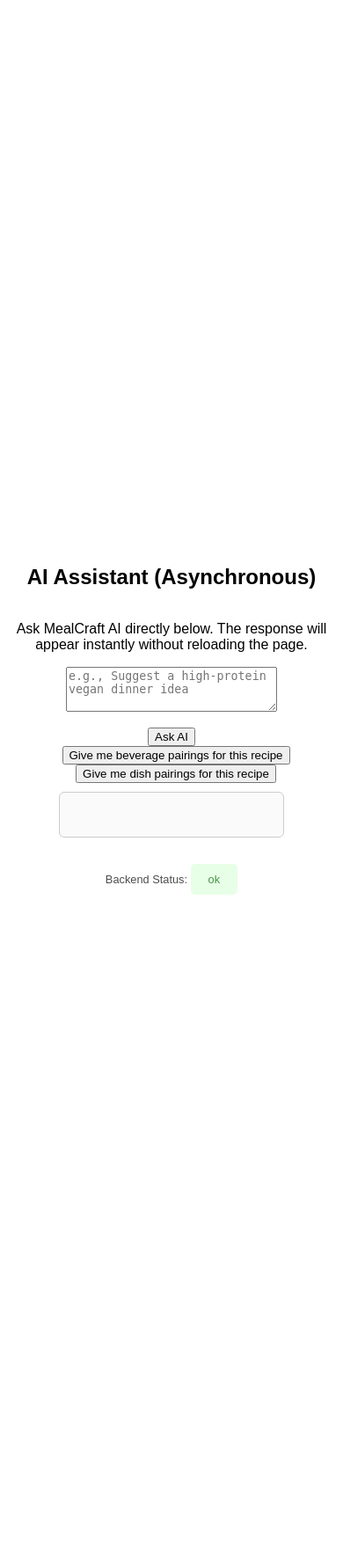
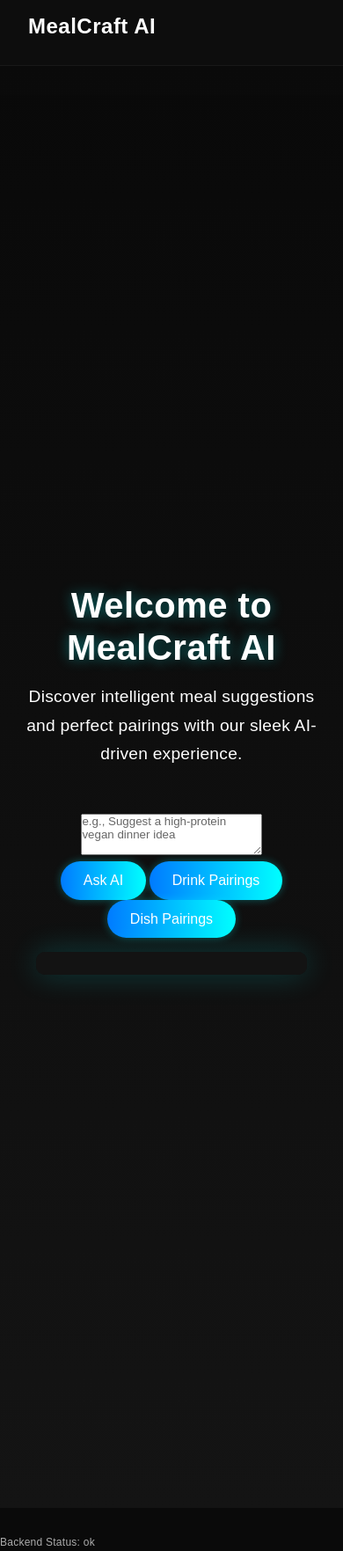
Before and after one commit to kranganatha/MealcraftAI, a Flask app: page / in a window 390 px wide. Shown: the whole page at 88% size. Before the commit the page ends 1017 px from the top, so only its background shows below. Run offline with Flask 3, Linux system fonts and the light colour scheme; a database or web service that is not in the repository returns one stand-in record (values such as "Sample title"); data that the repository does not hold is empty; some libraries are stand-ins or nearby versions.

Commit message:
UI update: unified text styling, enhanced glow radius, blue generation text, resolved double scroll guidance

```diff
--- /dev/null
+++ b/frontend/static/styles.css
@@ -0,0 +1,341 @@
+/* =============================
+   Dark & Moody Frontend Theme
+   Inspired by sleek car commercials
+   ============================= */
+
+/* Global resets */
+* {
+  margin: 0;
+  padding: 0;
+  box-sizing: border-box;
+  font-family: 'Poppins', sans-serif;
+}
+/* =============================
+   Typography and Text Formatting
+   ============================= */
+body {
+  font-size: 16px;
+  line-height: 1.6;
+  letter-spacing: 0.25px;
+  font-weight: 400;
+  font-family: 'Poppins', sans-serif;
+  color: #e0e0e0;
+}
+
+h1, h2, h3, h4, h5, h6 {
+  color: #ffffff;
+  font-weight: 600;
+  letter-spacing: 0.5px;
+  margin-bottom: 0.8rem;
+  line-height: 1.2;
+  text-transform: none;
+}
+
+p {
+  margin-bottom: 1.2rem;
+  color: #cccccc;
+  line-height: 1.7;
+  font-size: 1rem;
+}
+
+a {
+  color: #00ffff;
+  text-decoration: none;
+}
+
+a:hover {
+  color: #66ffff;
+  text-shadow: 0 0 4px rgba(0,255,255,0.6);
+}
+
+label {
+  font-size: 0.95rem;
+  color: #bbb;
+  display: block;
+  margin-bottom: 0.5rem;
+}
+
+small, .subtext {
+  font-size: 0.85rem;
+  color: #888;
+}
+
+::placeholder {
+  color: #666;
+}
+
+.text-center { text-align: center; }
+.text-muted { color: #777; }
+.text-highlight { color: #00ffff; }
+
+@media(max-width: 768px) {
+  body { font-size: 15px; }
+  h1 { font-size: 1.8rem; }
+  h2 { font-size: 1.5rem; }
+}
+
+html, body {
+  min-height: 100%;
+  background: #0a0a0a;
+  color: #f1f1f1;
+  overflow-x: hidden;
+  overflow-y: auto;
+  scroll-behavior: smooth;
+}
+
+/* Themed scrollbar styling */
+::-webkit-scrollbar {
+  width: 10px;
+}
+
+::-webkit-scrollbar-track {
+  background: #111;
+}
+
+::-webkit-scrollbar-thumb {
+  background: linear-gradient(180deg, #00ffff, #007bff);
+  border-radius: 10px;
+}
+
+::-webkit-scrollbar-thumb:hover {
+  background: linear-gradient(180deg, #00ffffcc, #007bffcc);
+}
+
+/* Cool gradient layers */
+body::before {
+  content: "";
+  position: fixed;
+  top: 0;
+  left: 0;
+  width: 100%;
+  height: 100%;
+  background: radial-gradient(ellipse at top, rgba(0, 255, 255, 0.08), transparent),
+              radial-gradient(ellipse at bottom, rgba(100, 100, 255, 0.05), transparent);
+  z-index: -1;
+}
+
+/* Smooth transitions for interactive elements */
+a, button {
+  transition: all 0.3s ease;
+}
+
+/* Header / Navigation */
+header {
+  background: rgba(15, 15, 15, 0.85);
+  backdrop-filter: blur(10px);
+  border-bottom: 1px solid rgba(255, 255, 255, 0.05);
+  display: flex;
+  align-items: center;
+  justify-content: space-between;
+  padding: 1rem 2rem;
+}
+
+header a {
+  color: #00ffff;
+  text-decoration: none;
+  font-weight: 500;
+  letter-spacing: 0.5px;
+}
+
+header a:hover {
+  color: #66ffff;
+  text-shadow: 0 0 5px #00ffff;
+}
+
+/* Hero section (for landing or profile) */
+.hero {
+  min-height: 100vh;
+  display: flex;
+  flex-direction: column;
+  justify-content: center;
+  align-items: center;
+  text-align: center;
+  background: linear-gradient(180deg, rgba(10,10,10,0.9), rgba(20,20,20,1));
+  position: relative;
+  padding: 4rem 1.5rem;
+  overflow: visible;
+}
+
+.hero h1 {
+  font-size: 4rem;
+  color: #ffffff;
+  text-shadow: 0 0 15px rgba(0, 255, 255, 0.4);
+  margin-bottom: 1rem;
+}
+
+.hero p {
+  font-size: 1.2rem;
+  color: #ffffff;
+  max-width: 600px;
+}
+
+.hero::after {
+  content: "";
+  position: absolute;
+  width: 300%;
+  height: 300%;
+  background: radial-gradient(circle at center, rgba(0, 255, 255, 0.07), transparent 70%);
+  animation: spin 30s linear infinite;
+  z-index: -1;
+}
+
+@keyframes spin {
+  from { transform: rotate(0deg); }
+  to { transform: rotate(360deg); }
+}
+
+/* Buttons */
+button, .btn {
+  background: linear-gradient(90deg, #007bff, #00ffff);
+  border: none;
+  color: #fff;
+  padding: 0.8rem 1.6rem;
+  border-radius: 50px;
+  font-size: 1rem;
+  cursor: pointer;
+  box-shadow: 0 0 10px rgba(0, 255, 255, 0.3);
+}
+
+button:hover, .btn:hover {
+  box-shadow: 0 0 20px rgba(0, 255, 255, 0.6);
+  transform: translateY(-2px);
+}
+
+/* Form styles (login/register) */
+form {
+  width: 100%;
+  max-width: 400px;
+  background: rgba(20, 20, 20, 0.85);
+  padding: 2rem;
+  border-radius: 12px;
+  box-shadow: 0 0 25px rgba(0, 255, 255, 0.15);
+  margin: 3rem auto;
+}
+
+form input {
+  width: 100%;
+  background: #111;
+  border: 1px solid rgba(255, 255, 255, 0.1);
+  border-radius: 8px;
+  color: #fff;
+  padding: 0.8rem;
+  margin: 0.8rem 0;
+  font-size: 1rem;
+}
+
+form input:focus {
+  border-color: #00ffff;
+  outline: none;
+  box-shadow: 0 0 10px rgba(0, 255, 255, 0.3);
+}
+
+form button {
+  width: 100%;
+  margin-top: 1rem;
+}
+
+/* Profile Page Layout */
+.profile-container {
+  display: flex;
+  flex-direction: column;
+  align-items: center;
+  padding: 2rem;
+}
+
+.profile-card {
+  background: rgba(25, 25, 25, 0.9);
+  padding: 2rem;
+  border-radius: 16px;
+  box-shadow: 0 0 20px rgba(0, 255, 255, 0.1);
+  text-align: center;
+  max-width: 600px;
+}
+
+/* Footer */
+footer {
+  text-align: center;
+  color: #555;
+  padding: 2rem 0;
+  border-top: 1px solid rgba(255,255,255,0.05);
+  background: rgba(15,15,15,0.9);
+}
+
+/* Responsive */
+@media(max-width: 768px) {
+  .hero h1 {
+    font-size: 2.5rem;
+  }
+
+  form {
+    width: 90%;
+  }
+}
+/* === Motion and Light Effects for Car-Commercial Mood === */
+
+/* Animated gradient sweep overlay */
+body::after {
+  content: "";
+  position: fixed;
+  top: 0;
+  left: -100%;
+  width: 200%;
+  height: 100%;
+  background: linear-gradient(
+    120deg,
+    transparent,
+    rgba(0, 255, 255, 0.1),
+    transparent
+  );
+  animation: lightSweep 12s linear infinite;
+  z-index: -1;
+}
+
+@keyframes lightSweep {
+  0% { left: -100%; opacity: 0.2; }
+  50% { left: 0%; opacity: 0.4; }
+  100% { left: 100%; opacity: 0.2; }
+}
+
+/* Floating particles */
+@keyframes floatSpark {
+  0% { transform: translateY(0) rotate(0); opacity: 0.4; }
+  50% { transform: translateY(-10px) rotate(180deg); opacity: 1; }
+  100% { transform: translateY(0) rotate(360deg); opacity: 0.4; }
+}
+
+.spark {
+  position: absolute;
+  width: 4px;
+  height: 4px;
+  background: rgba(0, 255, 255, 0.7);
+  border-radius: 50%;
+  animation: floatSpark 6s ease-in-out infinite;
+}
+/* Scatter particles using position in JavaScript or manually add in templates later */
+
+/* =============================
+   Output message consistency
+   ============================= */
+.output-message, .response-box {
+  width: 80%;
+  max-width: 700px;
+  margin: 1rem auto;
+  display: block;
+  padding: 1rem 1.5rem;
+  background: rgba(20, 20, 20, 0.85);
+  border-radius: 10px;
+  box-shadow: 0 0 35px rgba(0, 255, 255, 0.2);
+  color: #e0e0e0;
+  text-align: left;
+  overflow-wrap: break-word;
+  font-family: 'Times New Roman', serif !important;
+  font-size: 16px;
+  color: #ffffff;
+}
+
+@media (max-width: 768px) {
+  .output-message, .response-box {
+    width: 90%;
+    padding: 0.8rem 1rem;
+  }
+}
--- a/frontend/templates/index.html
+++ b/frontend/templates/index.html
@@ -2,83 +2,34 @@
 <html lang="en">
   <head>
     <meta charset="UTF-8" />
-    <title>MealCraft AI Health Check</title>
-    <style>
-      body {
-        font-family: Arial, sans-serif;
-        display: flex;
-        flex-direction: column;
-        justify-content: center;
-        align-items: center;
-        min-height: 100vh;
-        text-align: center;
-        margin: 0;
-      }
-      .status {
-        padding: 10px 20px;
-        border-radius: 5px;
-        display: inline-block;
-      }
-      .ok {
-        background-color: #ddffdd;
-        color: #006600;
-      }
-      .error {
-        background-color: #ffdddd;
-        color: #660000;
-      }
-      /* Markdown rendering styles */
-      #aiResponse {
-        text-align: left;
-        background-color: #fafafa;
-        border: 1px solid #ccc;
-        border-radius: 6px;
-        padding: 15px;
-        margin-top: 15px;
-        width: 60%;
-        font-size: 1em;
-        line-height: 1.5;
-      }
-      #aiResponse code {
-        background-color: #eee;
-        color: #d63384;
-        padding: 2px 4px;
-        border-radius: 4px;
-        font-family: Menlo, monospace;
-      }
-      #aiResponse pre {
-        background-color: #272822;
-        color: #f8f8f2;
-        padding: 10px;
-        border-radius: 6px;
-        overflow-x: auto;
-      }
-      #aiResponse h1, #aiResponse h2, #aiResponse h3 {
-        color: #2c3e50;
-        border-bottom: 1px solid #ccc;
-        padding-bottom: 4px;
-      }
-      #aiResponse ul, #aiResponse ol {
-        margin-left: 1.5em;
-      }
-    </style>
-    <!-- Include marked.js and DOMPurify for Markdown rendering and sanitization -->
+    <title>MealCraft AI</title>
+    <link rel="stylesheet" href="{{ url_for('static', filename='styles.css') }}">
     <script src="https://cdn.jsdelivr.net/npm/marked/marked.min.js"></script>
     <script src="https://cdn.jsdelivr.net/npm/dompurify@3.0.2/dist/purify.min.js"></script>
   </head>
   <body>
-    <h2>AI Assistant (Asynchronous)</h2>
-    <p>Ask MealCraft AI directly below. The response will appear instantly without reloading the page.</p>
+    <header>
+      <h2>MealCraft AI</h2>
+      <nav>
+        <!-- Navigation items for authentication and profile removed -->
+      </nav>
+    </header>
 
-    <textarea id="userQuery" rows="3" style="width:60%;" placeholder="e.g., Suggest a high-protein vegan dinner idea"></textarea><br>
-    <button onclick="sendQuery()">Ask AI</button>
-    <button id="pairingButton" onclick="getBeveragePairings()" style="margin-left:10px;">Give me beverage pairings for this recipe</button>
-    <button id="dishButton" onclick="getDishPairings()" style="margin-left:10px;">Give me dish pairings for this recipe</button>
+    <section class="hero">
+      <h1>Welcome to MealCraft AI</h1>
+      <p>Discover intelligent meal suggestions and perfect pairings with our sleek AI-driven experience.</p>
 
-    <div id="pairingResponse" style="border:1px solid #99ccff; margin-top:10px; padding:10px; width:60%; min-height:30px; background:#f0f8ff; display:none;"></div>
-    <div id="dishResponse" style="border:1px solid #ffcc99; margin-top:10px; padding:10px; width:60%; min-height:30px; background:#fff8f0; display:none;"></div>
-    <div id="aiResponse" style="border:1px solid #ccc; margin-top:10px; padding:10px; width:60%; min-height:30px;"></div>
+      <div style="margin-top:2rem;">
+        <textarea id="userQuery" rows="3" style="width:60%;" placeholder="e.g., Suggest a high-protein vegan dinner idea"></textarea><br>
+        <button onclick="sendQuery()">Ask AI</button>
+        <button id="pairingButton" onclick="getBeveragePairings()" disabled>Drink Pairings</button>
+        <button id="dishButton" onclick="getDishPairings()" disabled>Dish Pairings</button>
+      </div>
 
+      <div id="pairingResponse" class="response-box" style="display:none;"></div>
+      <div id="dishResponse" class="response-box" style="display:none;"></div>
+      <div id="aiResponse" class="response-box"></div>
+    </section>
     <script>
       async function sendQuery() {
         const query = document.getElementById("userQuery").value.trim();
@@ -92,7 +43,7 @@
         const button = document.querySelector("button[onclick='sendQuery()']");
         button.disabled = true;
         button.textContent = "Processing...";
-        responseBox.style.color = "#333";
+        responseBox.style.color = "#1e90ff";
         responseBox.innerHTML = "⏳ Generating response<span id='dots'></span>";
 
         // Animated dots indicator
@@ -119,9 +70,12 @@
 
           const data = await res.json();
           if (data.content) {
-            responseBox.style.color = "#006600";
+            responseBox.style.color = "#ffffff";
             const markdownHTML = DOMPurify.sanitize(marked.parse(data.content));
             responseBox.innerHTML = `✅ <strong>(${data.type.toUpperCase()})</strong><hr>${markdownHTML}`;
+            // Enable other buttons after successful AI response
+            document.getElementById("pairingButton").disabled = false;
+            document.getElementById("dishButton").disabled = false;
           } else if (data.detail) {
             responseBox.style.color = "#cc6600";
             responseBox.innerHTML = `⚠️ ${data.detail}`;
@@ -178,7 +132,7 @@
 
           const data = await res.json();
           if (data.content) {
-            pairingBox.style.color = "#004080";
+            pairingBox.style.color = "#ffffff";
             const markdownHTML = DOMPurify.sanitize(marked.parse(data.content));
             pairingBox.innerHTML = `🍷 <strong>Beverage Pairings</strong><hr>${markdownHTML}`;
           } else if (data.detail) {
@@ -237,7 +191,7 @@
 
           const data = await res.json();
           if (data.content) {
-            dishBox.style.color = "#804000";
+            dishBox.style.color = "#ffffff";
             const markdownHTML = DOMPurify.sanitize(marked.parse(data.content));
             dishBox.innerHTML = `🍽️ <strong>Dish Pairings</strong><hr>${markdownHTML}`;
           } else if (data.detail) {
```
Also changed, not shown: development-plan.md (+35 -39 lines), frontend/templates/login.html (+21 -6 lines), frontend/templates/profile.html (+20 -3 lines), frontend/templates/register.html (+21 -6 lines).
